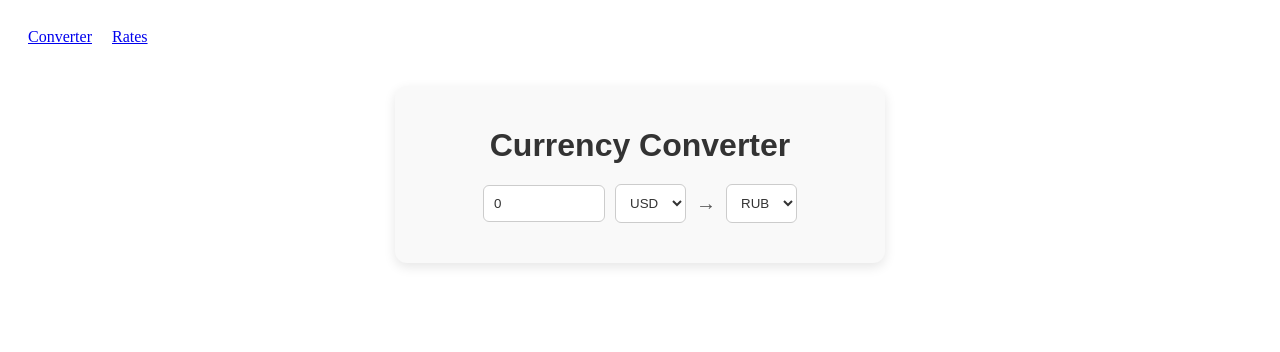
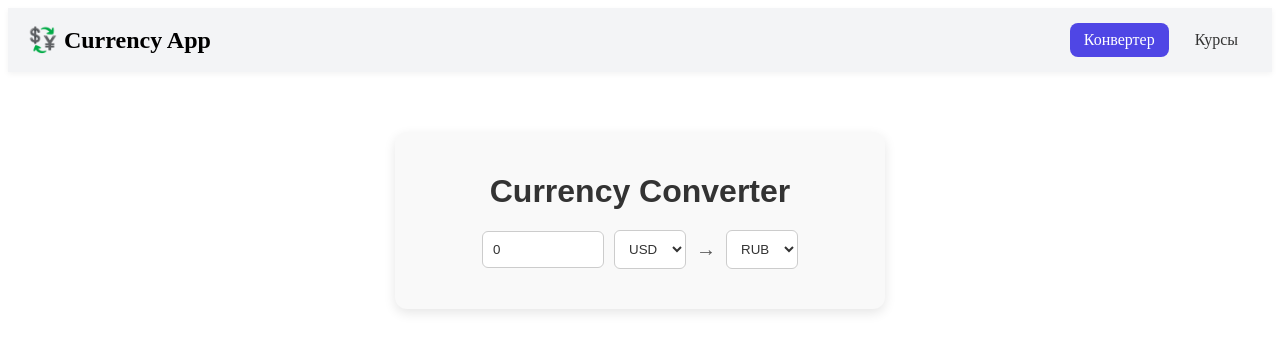
Before and after one commit to Aleky63/papa-converter, a React (Vite) app: page / in a window 1280 px wide. Shown: the top 352 px of the page. Built offline with nearby package versions, Linux system fonts and the light colour scheme.

Commit message:
01_01.03

```diff
--- a/src/App.tsx
+++ b/src/App.tsx
@@ -1,19 +1,19 @@
-import { Routes, Route, Link } from "react-router-dom";
+import { Routes, Route } from "react-router-dom";
 import Converter from "./pages/Converter";
 import Rates from "./pages/Rates";
+import Header from "./components/Header";
 
 export default function App() {
   return (
-    <div style={{ padding: 20 }}>
-      <nav style={{ display: "flex", gap: 20, marginBottom: 20 }}>
-        <Link to="/">Converter</Link>
-        <Link to="/rates">Rates</Link>
-      </nav>
+    <>
+      <Header />
 
-      <Routes>
-        <Route path="/" element={<Converter />} />
-        <Route path="/rates" element={<Rates />} />
-      </Routes>
-    </div>
+      <div style={{ padding: 20 }}>
+        <Routes>
+          <Route path="/" element={<Converter />} />
+          <Route path="/rates" element={<Rates />} />
+        </Routes>
+      </div>
+    </>
   );
 }
--- a/src/components/Header.tsx
+++ b/src/components/Header.tsx
@@ -0,0 +1,37 @@
+import { NavLink } from "react-router-dom";
+
+export default function Header() {
+  const linkStyle = ({ isActive }: { isActive: boolean }) => ({
+    textDecoration: "none",
+    padding: "8px 14px",
+    borderRadius: 8,
+    color: isActive ? "#ffffff" : "#333",
+    backgroundColor: isActive ? "#4f46e5" : "transparent",
+    transition: "all 0.2s ease",
+  });
+
+  return (
+    <header
+      style={{
+        padding: "15px 20px",
+        display: "flex",
+        justifyContent: "space-between",
+        alignItems: "center",
+        backgroundColor: "#f3f4f6",
+        boxShadow: "0 2px 6px rgba(0,0,0,0.05)",
+      }}
+    >
+      <h2 style={{ margin: 0, fontWeight: 600 }}>💱 Currency App</h2>
+
+      <nav style={{ display: "flex", gap: 12 }}>
+        <NavLink to="/" style={linkStyle}>
+          Конвертер
+        </NavLink>
+
+        <NavLink to="/rates" style={linkStyle}>
+          Курсы
+        </NavLink>
+      </nav>
+    </header>
+  );
+}
--- a/src/utils/currenciesNames.ts
+++ b/src/utils/currenciesNames.ts
@@ -4,5 +4,8 @@ export const currencyNames: Record<string, string> = {
   RUB: "Российский рубль",
   GBP: "Фунт стерлингов",
   JPY: "Японская иена",
-  GEL: "Грузинский лари", // добавили грузинский лари
+  GEL: "Грузинский лари",
+  KZT: "Казахстанский тенге",
+  AMD: "Армянский драм",
+  AED: "Дирхам ОАЭ",
 };
--- a/src/utils/useBaseCurrency.ts
+++ b/src/utils/useBaseCurrency.ts
@@ -12,4 +12,14 @@ export function useBaseCurrency() {
   return [base, setBase] as [string, (b: string) => void];
 }
 
-export const currencies = ["USD", "EUR", "RUB", "GBP", "JPY", "GEL"];
+export const currencies = [
+  "USD",
+  "EUR",
+  "RUB",
+  "GBP",
+  "JPY",
+  "GEL",
+  "KZT",
+  "AMD",
+  "AED",
+];
```
Also changed, not shown: 1 other file (tests, documents, lock files or other folders).
